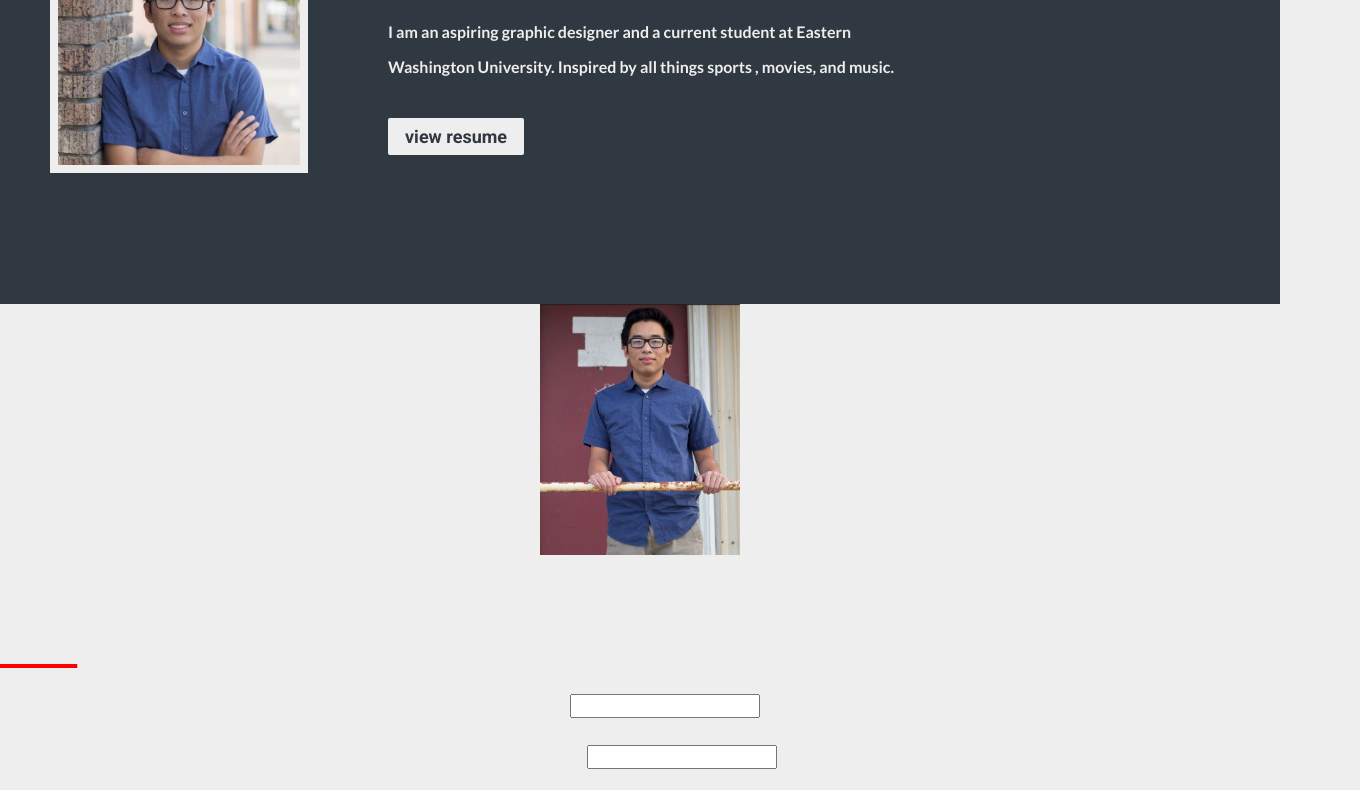
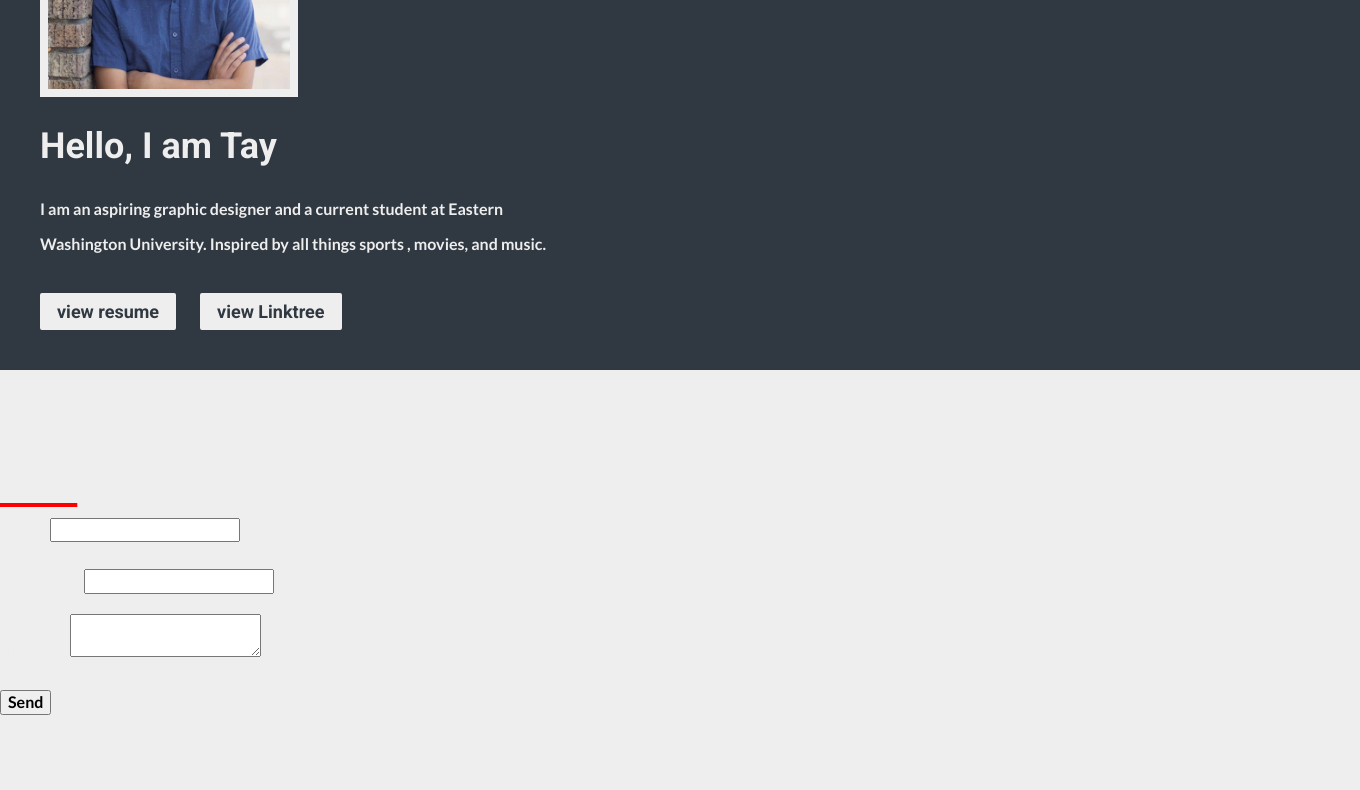
Before and after one commit to TayNguyen32/Tay-Nguyen, a plain HTML site: page index.html in a window 1280 px wide. Shown: the part 590-1380 px from the top of the page, 1360 px wide, since content can reach past the window. After the commit the page ends 1326 px from the top, so only its background shows below. Drawn offline with nearby package versions, Linux system fonts and the light colour scheme.

Commit message:
changes to layout for section 2 and added section 3

```diff
--- a/css/style.css
+++ b/css/style.css
@@ -4,7 +4,6 @@
 body {
   /*default color*/
   background: #eeeeee;
-  text-align: center;
 }
 
 h1 {
@@ -24,7 +23,6 @@ h2 {
   line-height: 26px;
   color: #eeeeee;
   text-align: left;
-  padding-bottom: 15px;
   text-decoration: solid underline red 4px;
   text-underline-offset: 15px;
 }
@@ -63,15 +61,14 @@ p {
 }
 
 .header img {
-  position: relative;
+  float: left;
   width: 233px;
   height: 49px;
-  left: 60px;
+  margin-left: 20px;
   padding-top: 20px;
 }
 
 .section-1 {
-  height: 256px;
   display: flex;
   justify-content: center;
 }
@@ -85,46 +82,30 @@ p {
 }
 
 .section-2 {
-  height: 454px;
-  padding: 50px;
+  padding: 40px;
+  width: 100%;
   background: #303841;
-  text-align: left;
 }
 
 .section-2 img {
+  margin-top: 30px;
   width: 258px;
+  height: 256px;
   border: 8px solid #eeeeee;
   box-sizing: border-box;
 }
 
-.section-content {
-  padding-top: 50px;
-  text-align: left;
-  float: left;
-  display: grid;
-  grid-template-rows: 0.5fr 200px;
-  grid-template-columns: 0.4fr 10% 1fr;
-  gap: 0px 80px;
-  grid-template-areas:
-    "picture area-1 area-1"
-    "picture area-2 area-2"
-    "picture area-3 area-3";
+.section-2-content {
+  display: inline-block;
 }
-.picture {
-  grid-area: picture;
+
+.section-2 p {
+  max-width: 550px;
 }
-.area-1 {
-  grid-area: area-1;
-  margin-top: -10px;
-}
-.area-2 {
-  grid-area: area-2;
-  max-width: 550px;
-  margin-top: -10px;
-}
-.area-3 {
-  grid-area: area-3;
-  margin-top: -90px;
+
+.section-2 a {
+  margin-top: 15px;
+  margin-right: 20px;
 }
 
 /* button with Link */
@@ -150,3 +131,10 @@ a.button:hover {
   transition-timing-function: ease-in;
   transition-duration: 0.1s;
 }
+
+.section-3 {
+  padding: 40px;
+  width: 100%;
+  background: #eeeeee;
+  text-align: left;
+}
--- a/index.html
+++ b/index.html
@@ -67,30 +67,30 @@
 
           </div>
 
+
           <div class="section-2">
 
+         <h2>ABOUT</h2>
 
-          <h2>ABOUT</h2>
+         <div class="section-2-content">
 
-          <div class="section-content">
+        <img src="/img/me-picture.jpg" alt="main-picture">
 
-              <div class="picture"><img src="/img/me-picture.jpg" alt="main-picture"></div>
-  <div class="area-1"><h1>Hello, I am Tay</h1></div>
-  <div class="area-2"> <p>I am an aspiring graphic designer and a current student at Eastern Washington University. Inspired by all things sports , movies, and music.</p> </div>
-  <div class="area-3"><a href="#" class="button">view resume</a></div>
+<p><h1>Hello, I am Tay</h1></p>
+<p>I am an aspiring graphic designer and a current student at Eastern Washington University. Inspired by all things sports , movies, and music.</p>
+ <a href="#" class="button">view resume</a> <a href="#" class="button">view Linktree</a>
+
+          </div>
+        </div>
+
+      <div class="section-3">
 
 
-        </div>
 
-        </div>
+      </div>
 
-    <img src="/img/me.jpg" alt="Tay.Nguyen" width="200" />
 
-    <p>
-      An aspiring graphic designer and a current student at Eastern Washington
-      University. Inspired by all things sports and always striving to improve
-      everyday.
-    </p>
+
 
     <h2>Contact</h2>
     <form
```
